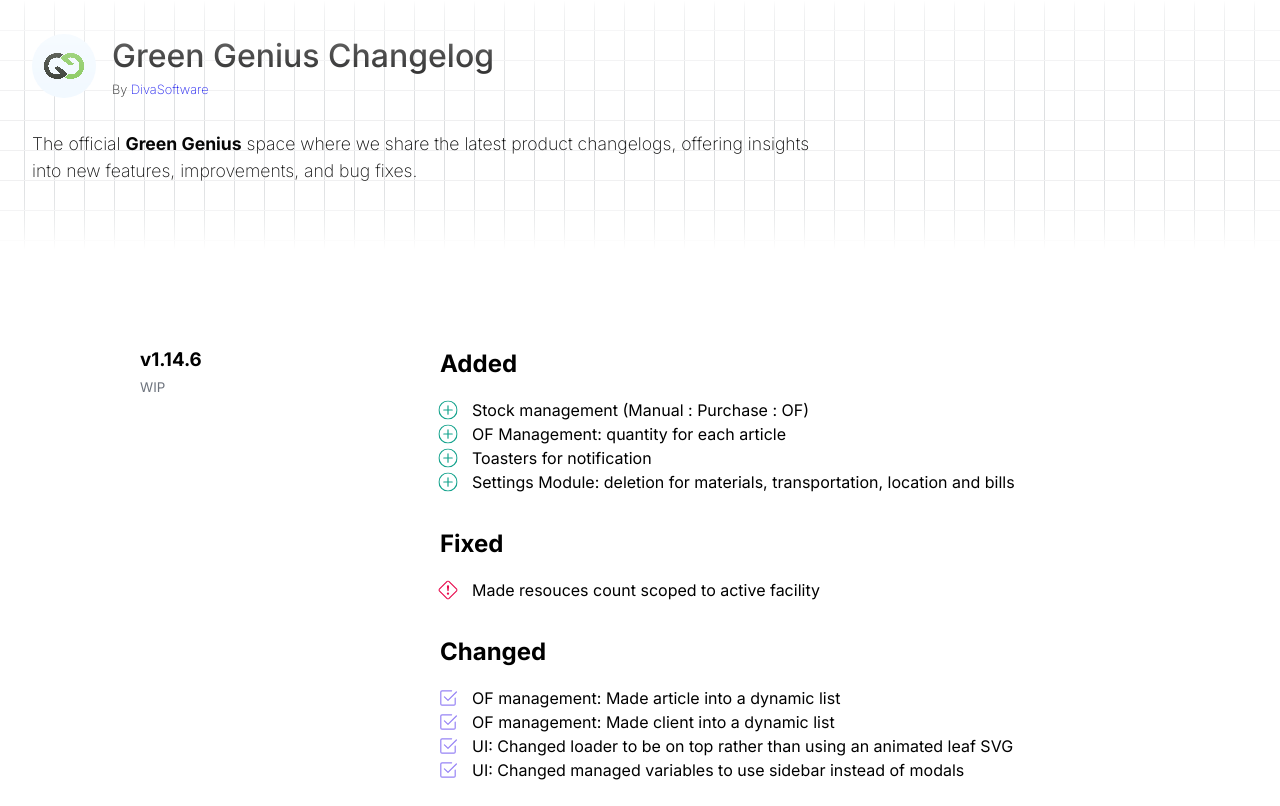
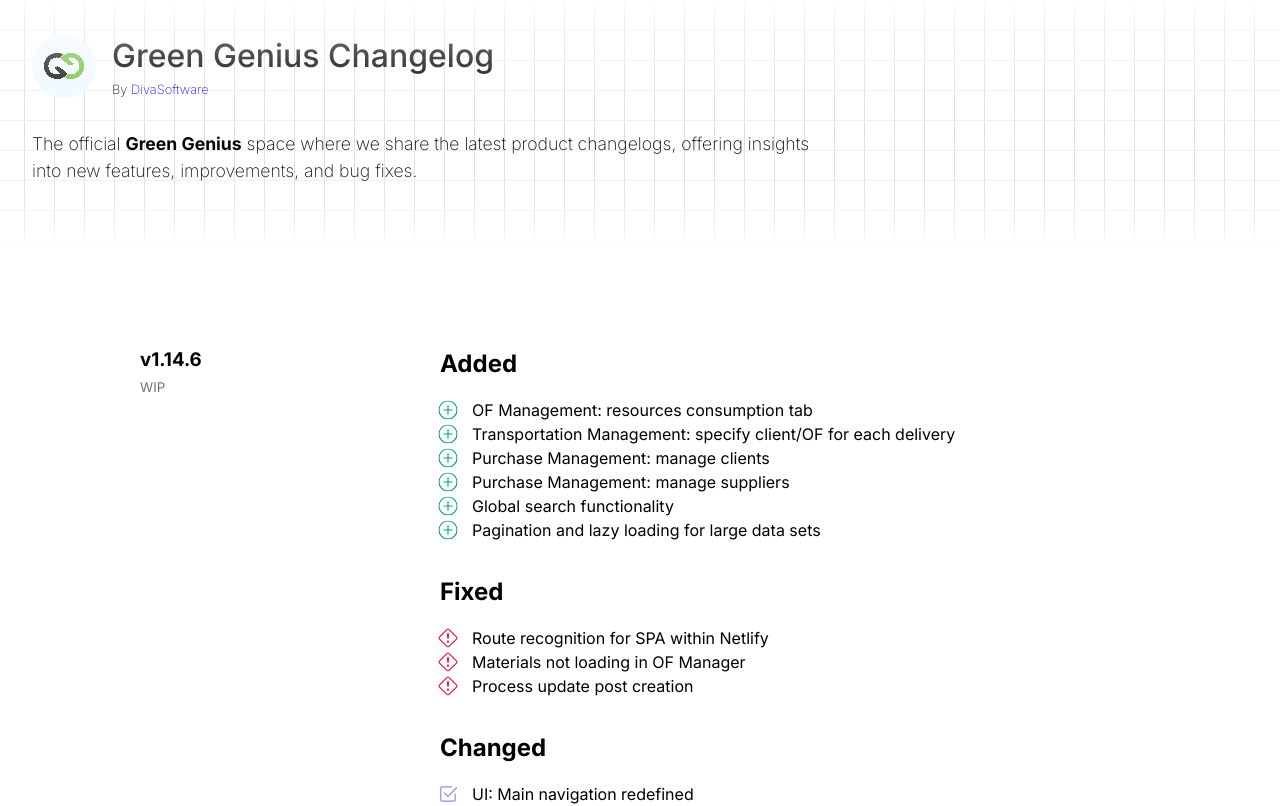
Before and after one commit to divaSoft-gg/green-genius-changelog, a React (Vite) app: page / in a window 1280 px wide. Shown: the top 806 px of the page. Built offline with nearby package versions, Linux system fonts and the light colour scheme; the HTML template or start-up script is replaced by a standard one.

Commit message:
chore: version changes

```diff
--- a/src/data/data.js
+++ b/src/data/data.js
@@ -3,19 +3,23 @@
         "version": "1.14.6",
         "date": "WIP",
         "added": [
-            "Stock management (Manual : Purchase : OF)",
-            "OF Management: quantity for each article",
-            "Toasters for notification",
-            "Settings Module: deletion for materials, transportation, location and bills",
+            "OF Management: resources consumption tab",
+            "Transportation Management: specify client/OF for each delivery",
+            "Purchase Management: manage clients",
+            "Purchase Management: manage suppliers",
+            "Global search functionality",
+            "Pagination and lazy loading for large data sets",
         ],
         "changed": [
-            "OF management: Made article into a dynamic list",
-            "OF management: Made client into a dynamic list",
-            "UI: Changed loader to be on top rather than using an animated leaf SVG",
-            "UI: Changed managed variables to use sidebar instead of modals",
+            "UI: Main navigation redefined",
+            "UI: Changed the Theme to match Google's drive",
+            "UI: Changed authentication screen layout",
+            "UI: Changed loader",
         ],
         "fixed": [
-            "Made resouces count scoped to active facility"
+            "Route recognition for SPA within Netlify",
+            "Materials not loading in OF Manager",
+            "Process update post creation",
         ],
     },
     {
```
